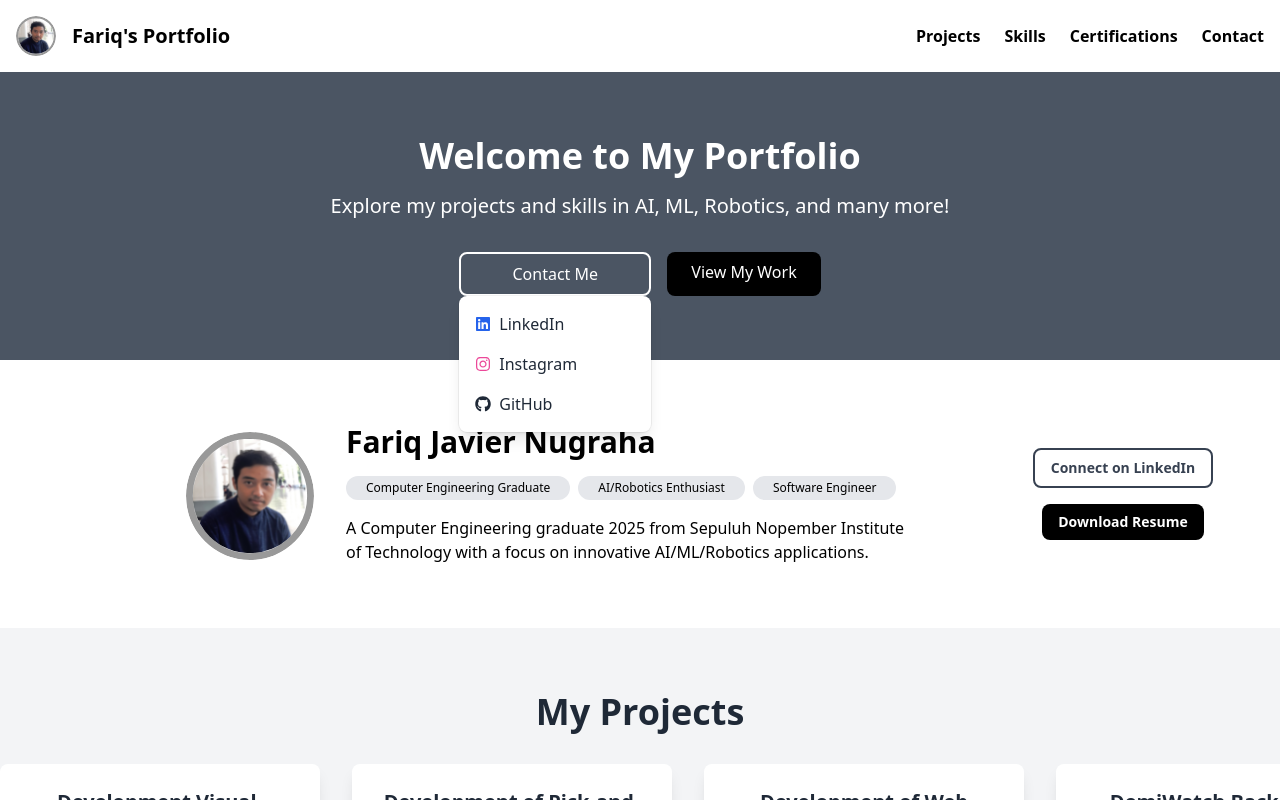
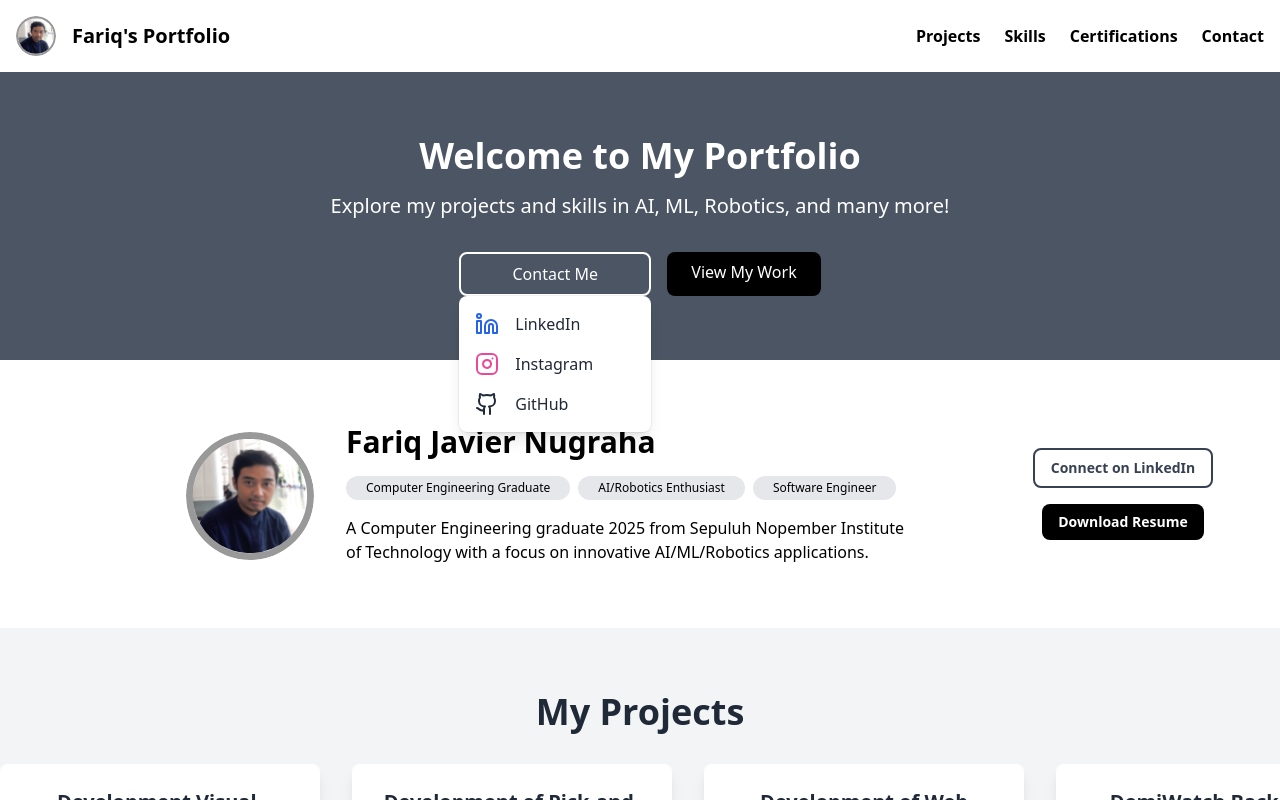
Before and after one commit to FariqJavier/FariqJavier.github.io, a React (Create React App) app: page / in a window 1280 px wide. Both pictures are taken after a click on the button "Contact Me". Shown: the top 800 px of the page. Built offline with nearby package versions, Linux system fonts and the light colour scheme.

Commit message:
fix the react typescript mismatch version and unsopported icon

```diff
--- a/package.json
+++ b/package.json
@@ -9,9 +9,9 @@
     "@testing-library/react": "^16.3.0",
     "@testing-library/user-event": "^13.5.0",
     "@types/jest": "^30.0.0",
+    "lucide-react": "^0.541.0",
     "react": "^19.1.1",
     "react-dom": "^19.1.1",
-    "react-icons": "^5.5.0",
     "react-scripts": "5.0.1",
     "web-vitals": "^2.1.4"
   },
@@ -49,7 +49,7 @@
     "globals": "^16.3.0",
     "postcss": "^8.5.6",
     "tailwindcss": "^3.4.17",
-    "typescript": "^5.9.2",
+    "typescript": "^4.9.5",
     "typescript-eslint": "^8.40.0"
   }
 }
--- a/src/components/Welcome.tsx
+++ b/src/components/Welcome.tsx
@@ -1,5 +1,5 @@
 import React, { useState, useEffect, useRef } from "react";
-import { FaInstagram, FaGithub, FaLinkedin } from "react-icons/fa";
+import { InstagramIcon, GithubIcon, LinkedinIcon } from "lucide-react";
 
 interface ContactProps {
     linkedInUrl: string;
@@ -64,7 +64,7 @@ const Welcome: React.FC = () => {
                       onClick={() => setIsOpen(false)}
                       className="flex items-center px-4 py-2 hover:bg-gray-100"
                     >
-                      <FaLinkedin className="mr-2 text-blue-600" /> LinkedIn
+                      <LinkedinIcon className="mr-4 text-blue-600" /> LinkedIn
                     </a>
                   </li>
                   <li>
@@ -75,7 +75,7 @@ const Welcome: React.FC = () => {
                       onClick={() => setIsOpen(false)}
                       className="flex items-center px-4 py-2 hover:bg-gray-100"
                     >
-                      <FaInstagram className="mr-2 text-pink-500" /> Instagram
+                      <InstagramIcon className="mr-4 text-pink-500" /> Instagram
                     </a>
                   </li>
                   <li>
@@ -86,7 +86,7 @@ const Welcome: React.FC = () => {
                       onClick={() => setIsOpen(false)}
                       className="flex items-center px-4 py-2 hover:bg-gray-100"
                     >
-                      <FaGithub className="mr-2 text-gray-800" /> GitHub
+                      <GithubIcon className="mr-4 text-gray-800" /> GitHub
                     </a>
                   </li>
                 </ul>
```
Also changed, not shown: 1 other file (tests, documents, lock files or other folders).
